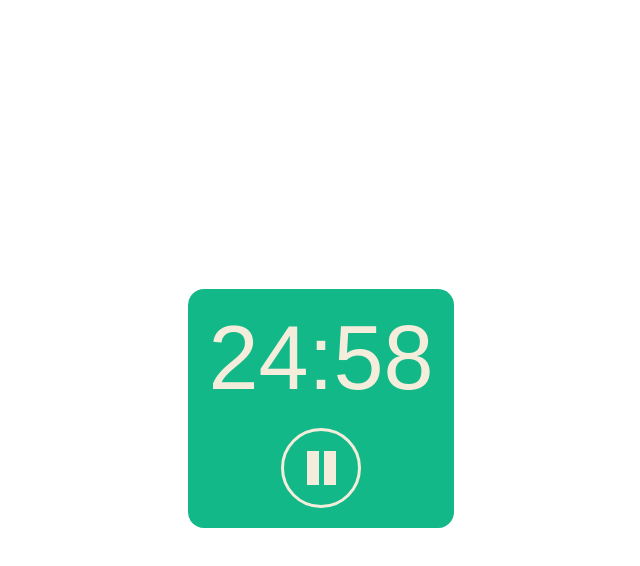
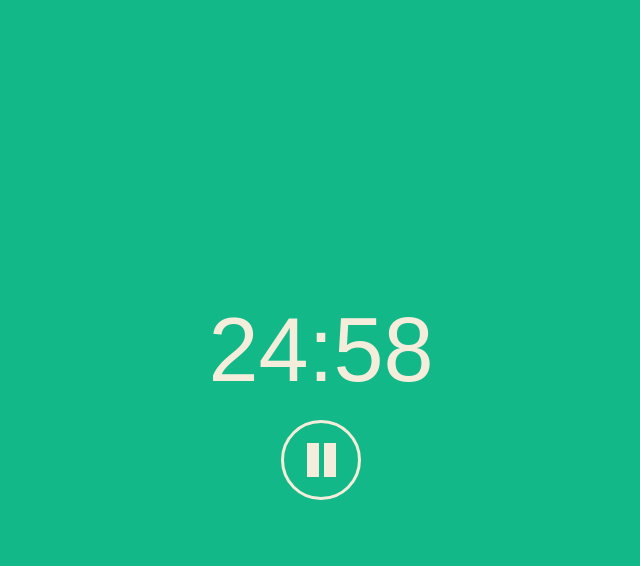
Before and after one commit to nikolai-shabalin/pomodoro-pwa, a plain HTML site: page index.html in a window 1280 px wide. Both pictures are taken after a click on the button "Начать". Shown: the whole page, without its empty margins (319-959 px from the left). Drawn offline with Linux system fonts and the light colour scheme.

Commit message:
Styles body

```diff
--- a/index.html
+++ b/index.html
@@ -18,7 +18,7 @@
         <button class="toggle start" aria-label="Начать"></button>
       </div>
     </div>
-    <script src="scripts/app.js"></script>
+    <script src="scripts/app.js" defer></script>
     <script>
       if ('serviceWorker' in navigator) {
         window.addEventListener('load', function() {
--- a/scripts/app.js
+++ b/scripts/app.js
@@ -1,3 +1,4 @@
+const body = document.body;
 const app = document.querySelector('.app');
 const timer = app.querySelector('.timer');
 const minutes = timer.querySelector('.minutes');
@@ -14,7 +15,7 @@ let time = 25 * 60;
 const toggleButtonClass =() => {
   button.classList.toggle(startClass);
   button.classList.toggle(pauseClass);
-  app.classList.toggle(activeClass);
+  body.classList.toggle(activeClass);
 }
 
 const startTimer = timeLeft => {
--- a/styles/styles.css
+++ b/styles/styles.css
@@ -10,21 +10,24 @@ html {
 }
 
 body {
+  margin: unset;
   min-width: 320px;
   display: grid;
   place-content: center;
   min-height: 100%;
-}
-
-.app {
-  border-radius: 16px;
   background-color: var(--bg-basis);
-  padding: 20px;
 }
 
 .active {
   background-color: var(--bg-active);
 }
+
+
+.app {
+  border-radius: 16px;
+  padding: 20px;
+}
+
 
 .timer {
   margin-inline: auto;
```
